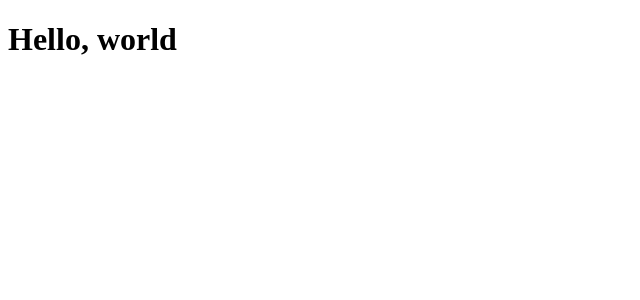
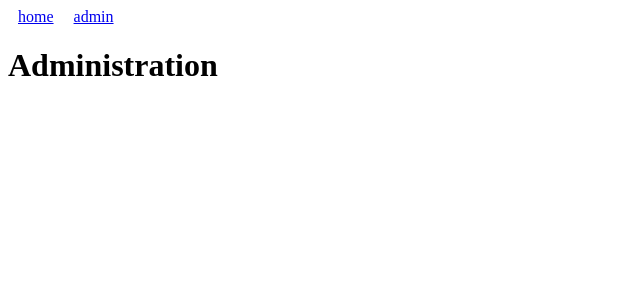
Before and after one commit to Meliodas-1O/modernMoodle, a React (Create React App) app in the folder frontend/: page /admin in a window 1280 px wide. Shown: the top 300 px of the page, without its empty margins (0-640 px from the left). Built offline with nearby package versions, Linux system fonts and the light colour scheme.

Commit message:
issue #21 (feat - frontend): created simple navbar and 2 pages

```diff
--- a/frontend/package.json
+++ b/frontend/package.json
@@ -12,6 +12,7 @@
     "@types/react-dom": "^18.2.13",
     "react": "^18.2.0",
     "react-dom": "^18.2.0",
+    "react-router-dom": "^6.16.0",
     "react-scripts": "5.0.1",
     "typescript": "^4.9.5",
     "web-vitals": "^2.1.4"
--- a/frontend/src/App.tsx
+++ b/frontend/src/App.tsx
@@ -1,7 +1,16 @@
+import { Route, Routes } from "react-router-dom";
+import Navbar from "./components/navbar/Navbar";
+import Administration from "./pages/Administration";
+import Home from "./pages/Home";
+
 function App() {
      return (
           <div className="App">
-               <h1>Hello, world</h1>
+               <Navbar />
+               <Routes>
+                    <Route path="/" element={<Home />} />
+                    <Route path="/admin" element={<Administration />} />
+               </Routes>
           </div>
      );
 }
--- /dev/null
+++ b/frontend/src/components/navbar/Navbar.tsx
@@ -0,0 +1,12 @@
+import NavbarItem from "./NavbarItem";
+
+function Navbar() {
+    return (
+        <div className="Navbar">
+            <NavbarItem title="home" pathTo="/" />
+            <NavbarItem title="admin" pathTo="/admin" />
+        </div>
+    );
+}
+
+export default Navbar;
--- /dev/null
+++ b/frontend/src/components/navbar/NavbarItem.tsx
@@ -0,0 +1,21 @@
+import { Link } from "react-router-dom";
+
+interface NavbarItemProps {
+     title: string;
+     pathTo: string;
+}
+
+function NavbarItem({ title, pathTo }: NavbarItemProps) {
+     return (
+          <Link
+               to={pathTo}
+               style={{
+                    padding: 10,
+               }}
+          >
+               {title}
+          </Link>
+     );
+}
+
+export default NavbarItem;
--- a/frontend/src/index.tsx
+++ b/frontend/src/index.tsx
@@ -1,5 +1,6 @@
 import React from "react";
 import ReactDOM from "react-dom/client";
+import { BrowserRouter } from "react-router-dom";
 import App from "./App";
 import reportWebVitals from "./reportWebVitals";
 
@@ -8,7 +9,9 @@ const root = ReactDOM.createRoot(
 );
 root.render(
      <React.StrictMode>
-          <App />
+          <BrowserRouter>
+               <App />
+          </BrowserRouter>
      </React.StrictMode>
 );
 
--- /dev/null
+++ b/frontend/src/pages/Administration.tsx
@@ -0,0 +1,9 @@
+function Administration() {
+     return (
+          <div>
+               <h1>Administration</h1>
+          </div>
+     );
+}
+
+export default Administration;
--- /dev/null
+++ b/frontend/src/pages/Home.tsx
@@ -0,0 +1,9 @@
+function Home() {
+     return (
+          <div>
+               <h1>Home</h1>
+          </div>
+     );
+}
+
+export default Home;
```
Also changed, not shown: 1 other file (tests, documents, lock files or other folders).
